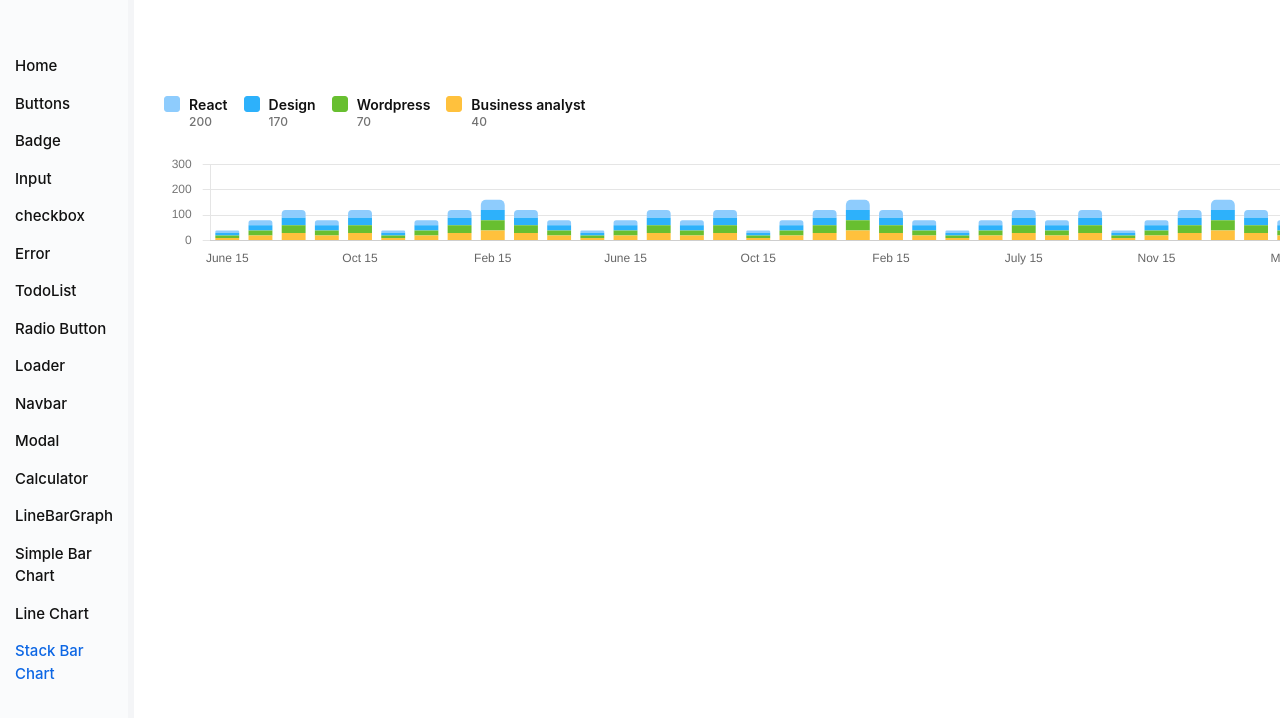
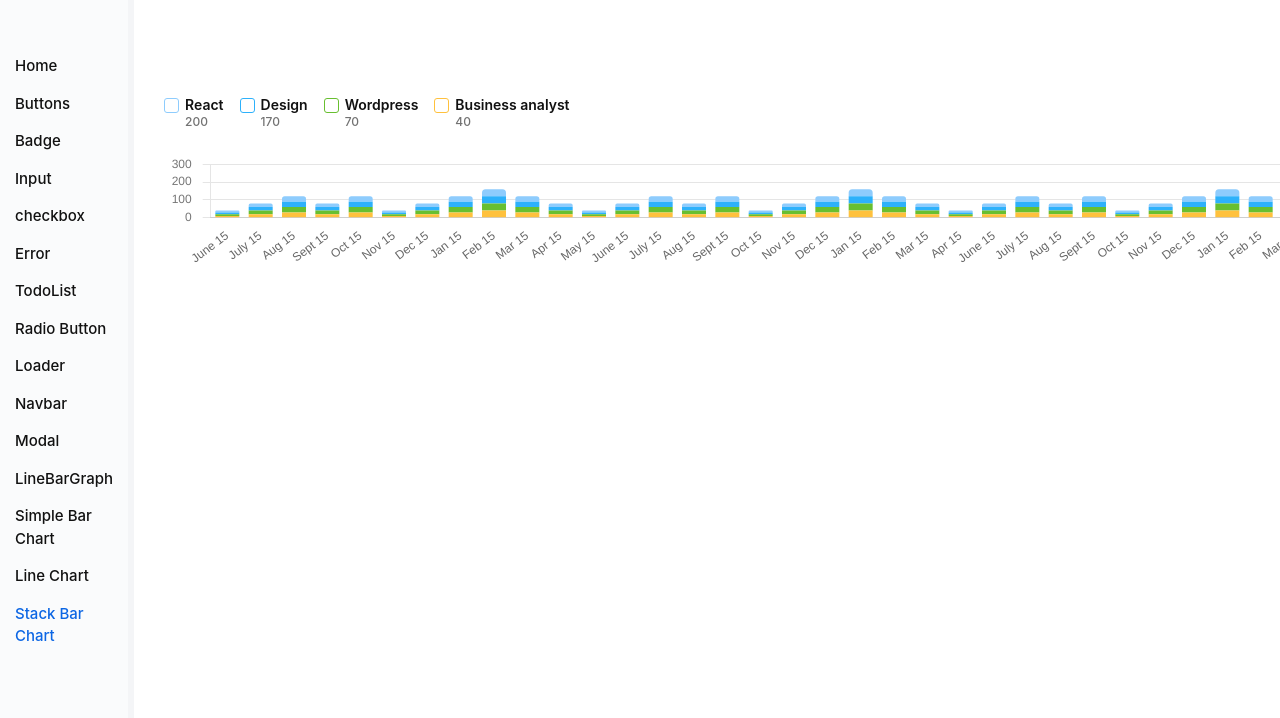
Before and after one commit to christojojo/wacpro-tasks, a React (Vite) app: page /stackbarchart in a window 1280 px wide. Shown: the top 718 px of the page. Built offline with nearby package versions, Linux system fonts and the light colour scheme.

Commit message:
reupload

```diff
--- a/src/components/AsideRoute/AsideRoute.jsx
+++ b/src/components/AsideRoute/AsideRoute.jsx
@@ -47,9 +47,9 @@ const isActive = (path) => {
                     <li className={isActive('/modal') ? "text-primary" : '' }>
                         <Link to='/modal'>Modal</Link>
                     </li>
-                    <li className={isActive('/calculator') ? "text-primary" : '' }>
+                    {/* <li className={isActive('/calculator') ? "text-primary" : '' }>
                         <Link to='/calculator'>Calculator</Link>
-                    </li>
+                    </li>  */}
                     <li className={isActive('/linebargraph') ? "text-primary" : '' }>
                         <Link to='/linebargraph'>LineBarGraph</Link>
                     </li>
--- a/src/components/CheckBox/CheckboxDemo.jsx
+++ b/src/components/CheckBox/CheckboxDemo.jsx
@@ -1,5 +1,4 @@
 import React, { useState } from "react";
-import "./checkbox.scss";
 
 function CheckboxDemo({ id, label, labelR, isToggle, size, ...props }) {
   const isSm = size === "sm";
--- a/src/components/StackBarChart/StackBarChart.jsx
+++ b/src/components/StackBarChart/StackBarChart.jsx
@@ -43,6 +43,7 @@ const options = {
             ticks : {
                 stepSize : 100,
                 font: {
+                    fontFamily: 'Inter',
                     size: 12,
                     weight: 'medium',
                 },
@@ -58,19 +59,26 @@ const options = {
             display : true,
             stacked : true,
             ticks : {
-                maxTicksLimit : 11,
+                // maxTicksLimit : 11,
+                font : {
+                    fontFamily: 'Inter',
+                }
             },
             grid : {
                 display : false,
                 lineWidth : 10,
-
             },
-
         }
     },
     plugins : {
+        title : {
+            fontFamily: 'Inter',
+        },
         legend : {
             display : false,
+            labels : {
+                fontFamily: 'Inter',
+            }
         },
         tooltip : {
             enabled : true,
@@ -101,7 +109,10 @@ const options = {
     <div className='mt-24 w-full'>
         <div className='stackedbarchart flex gap-4 pb-4'>
             <div className='flex gap-[6px] items-start'>
-                <input type="checkbox" id='react-checkbox' className='mt-[3px] ' />
+                <div className='relative'>
+                <input type="checkbox" id='react-checkbox' className='w-[15px] h-[15px] appearance-none mt-[2px]  border-[#8ECCFD] border rounded-[3px] checked:bg-[#8ECCFD] checked:border-[#8ECCFD]' />
+                <span class="material-symbols-outlined text-md absolute top-[3px] left-[1px] pointer-events-none text-white">check</span>
+                </div>
                 <label htmlFor="react-checkbox">
                     <div className='text-[14px] font-semibold text-[#111111] leading-[17px]'>
                         React
@@ -112,7 +123,10 @@ const options = {
                 </label>
             </div>
             <div className='flex gap-[6px] items-start'>
-                <input type="checkbox" id='design-checkbox' className='mt-[3px] ' />
+                <div className='relative'>
+                <input type="checkbox" id='design-checkbox' className='mt-[2px] appearance-none w-[15px] h-[15px] border border-[#2DB1FB] rounded-[3px] checked:bg-[#2DB1FB] checked:border-[#2DB1FB]'/>
+                <span className='material-symbols-outlined text-md absolute top-[3px] left-0 text-white pointer-events-none'>check</span>
+                </div>
                 <label htmlFor="design-checkbox">
                     <div className='text-[14px] font-semibold text-[#111111] leading-[17px]'>
                         Design
@@ -123,7 +137,10 @@ const options = {
                 </label>
             </div>
             <div className='flex gap-[6px] items-start'>
-                <input type="checkbox" id='wordpress-checkbox' className='mt-[3px] ' />
+                <div className='relative'>
+                <input type="checkbox" id='wordpress-checkbox' className='mt-[2px] appearance-none w-[15px] h-[15px] border border-[#68BF30] rounded-[3px] checked:bg-[#68BF30] checked:border-[#68BF30]'/>
+                <span className='material-symbols-outlined text-md absolute top-[3px] left-[1px] text-white pointer-events-none'>check</span>
+                </div>
                 <label htmlFor="wordpress-checkbox">
                     <div className='text-[14px] font-semibold text-[#111111] leading-[17px]'>
                         Wordpress
@@ -134,7 +151,10 @@ const options = {
                 </label>
             </div>
             <div className='flex gap-[6px] items-start'>
-                <input type="checkbox" id='ba-checkbox' className='mt-[3px] ' />
+            <div className='relative'>
+                <input type="checkbox" id='ba-checkbox' className='mt-[2px] appearance-none w-[15px] h-[15px] border border-[#FFC13D] rounded-[3px] checked:bg-[#FFC13D] checked:border-[#FFC13D]'/>
+                <span className='material-symbols-outlined text-md absolute top-[3px] left-[1px] text-white pointer-events-none'>check</span>
+                </div>
                 <label htmlFor="ba-checkbox">
                     <div className='text-[14px] font-semibold text-[#111111] leading-[17px]'>
                     Business analyst
--- a/src/components/StackBarChart/stackedbarchart.css
+++ b/src/components/StackBarChart/stackedbarchart.css
@@ -1,4 +1,4 @@
-.stackedbarchart input{
+/* .stackedbarchart input{
     display: none;
 }
 .stackedbarchart input + label {
@@ -53,4 +53,4 @@
 #ba-checkbox + label:before{
     background: #FFC13D;
     border-color: #FFC13D;
-}
+} */
```
Also changed, not shown: src/components/CheckBox/checkbox.css (deleted, +0 -24 lines), src/components/CheckBox/checkbox.scss (deleted, +0 -26 lines).
